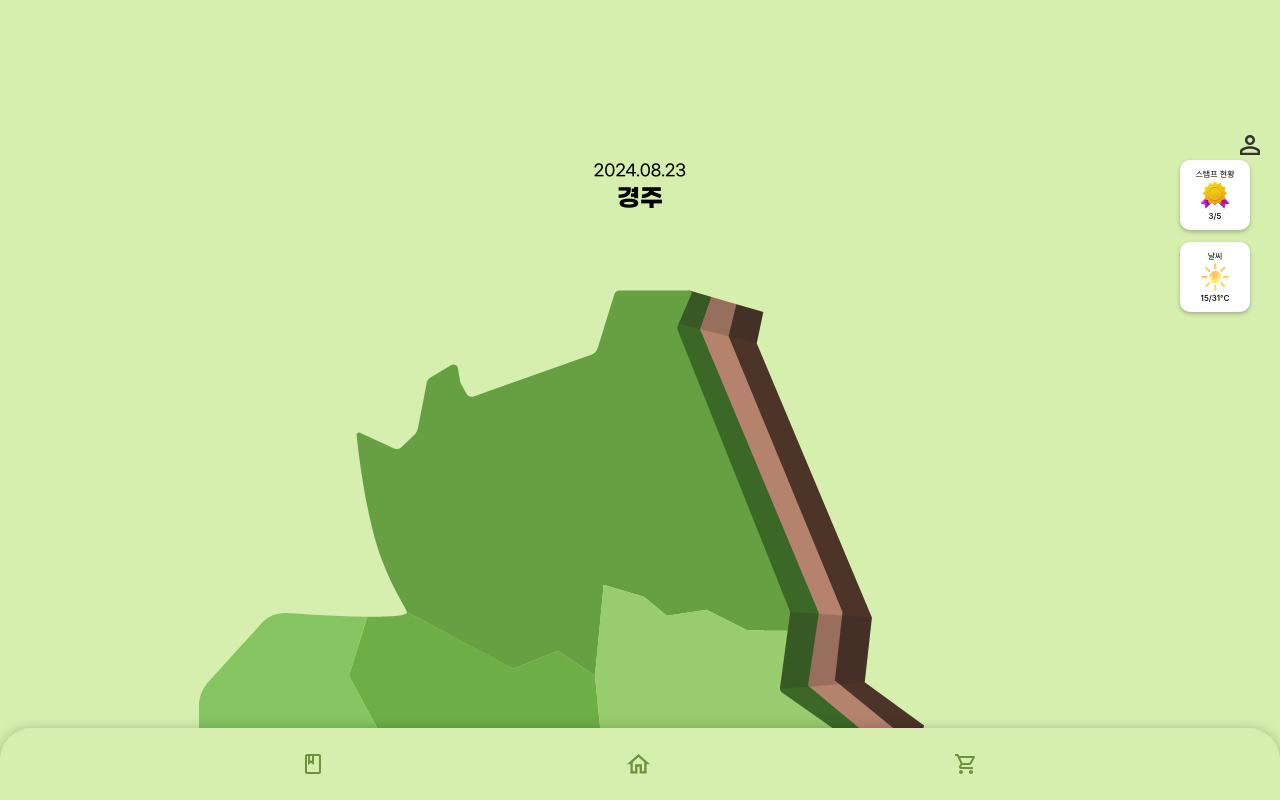
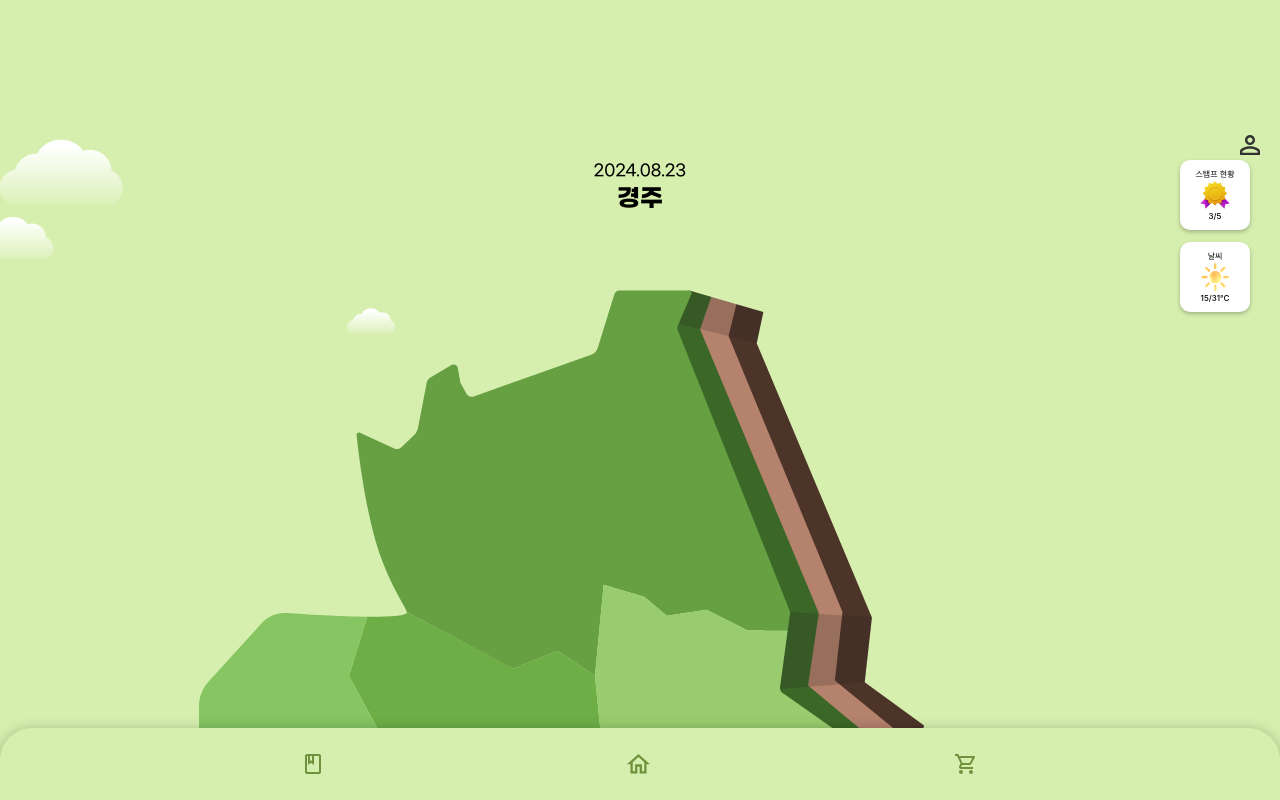
Before and after one commit to MoDaLaa/FE, a React (Vite) app: page / in a window 1280 px wide. Built offline with nearby package versions, Linux system fonts and the light colour scheme.

Commit message:
style: 메인 화면 구름 배경 추가

```diff
--- a/src/Main/Main.tsx
+++ b/src/Main/Main.tsx
@@ -5,6 +5,7 @@ import DateandAreaInfo from './components/DateAreaInfo';
 import Map from './components/Map/Map';
 import BottomNavigationBar from './components/BottomNavigationBar';
 import * as Styled from "./css/main.styled";
+import MainCloudBackground from './components/MainCloudBackground';
 
 export default function Main() {
     {/* css로 maincontainer에 따로 배경색을 입힐 수 있으나 스크롤시 이벤트를 감지하여
@@ -26,6 +27,7 @@ export default function Main() {
             <DateandAreaInfo />
             <StateBox />
             <Map />
+            <MainCloudBackground />
             <BottomNavigationBar />
         </Styled.MainContainer>
     );
```
